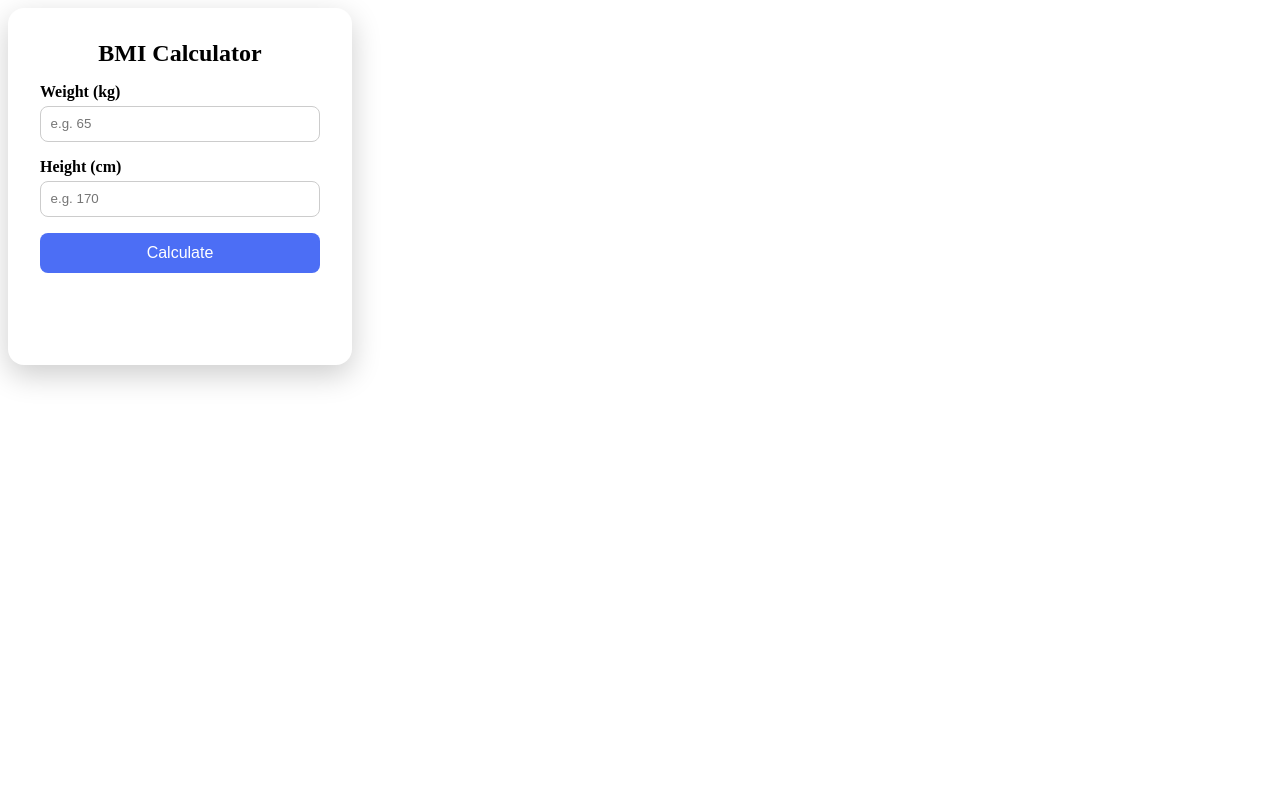
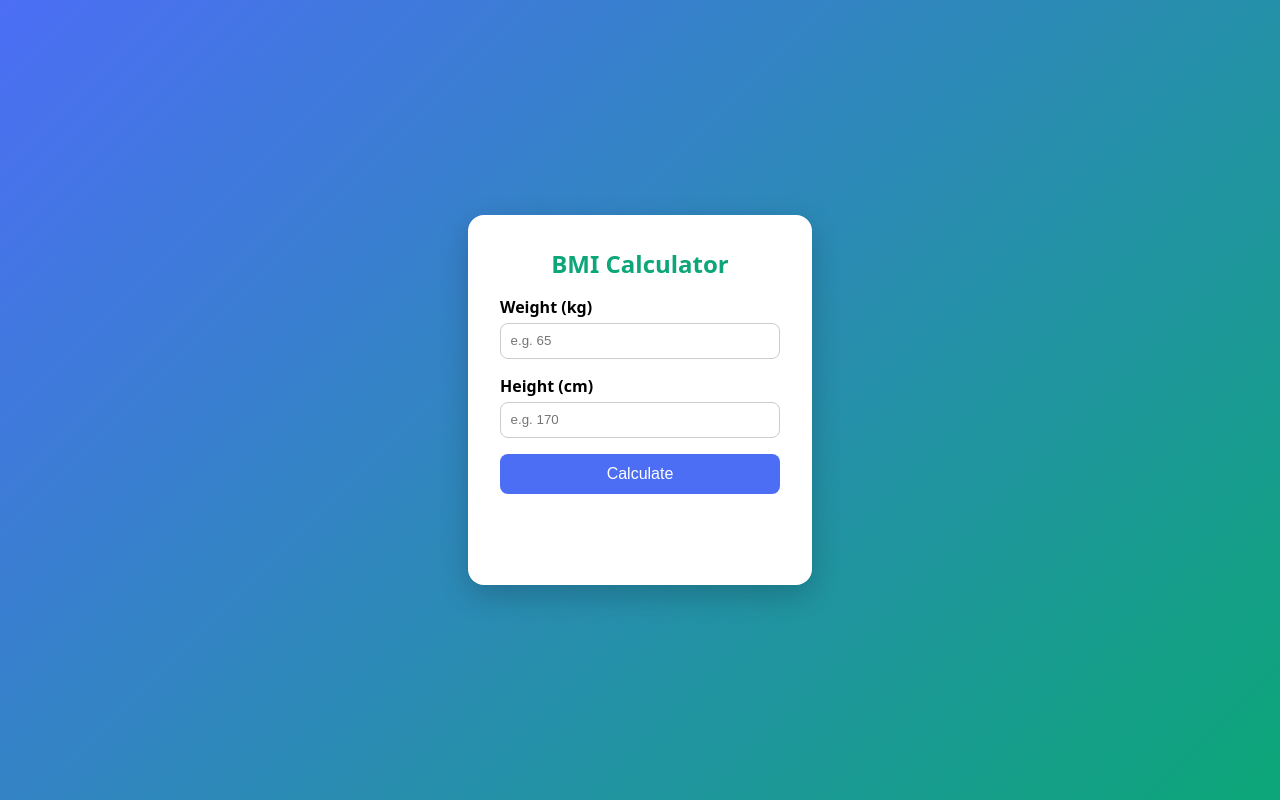
Before and after one commit to valeriesxw/bmi-calculator, a plain HTML site: page index.html in a window 1280 px wide. Drawn offline with Linux system fonts and the light colour scheme.

Commit message:
Fix Css typos

```diff
--- a/style.css
+++ b/style.css
@@ -1,4 +1,4 @@
-So body {
+body {
   font-family: system-ui, sans-serif;
   background: linear-gradient(135deg, #4c6ef5, #0ca678);
   min-height: 100vh;
@@ -14,7 +14,7 @@ So body {
   width: 280px;
   box-shadow: 0 10px 30px rgba(0, 0, 0, 0.2);
 }
-h1 { margin-top: 0; font-size: 1.5rem; text-align: center; color #0ca678; }
+h1 { margin-top: 0; font-size: 1.5rem; text-align: center; color: #0ca678; }
 label { display: block; margin-bottom: 1rem; font-weight: 600; }
 input {
   width: 100%;
```
